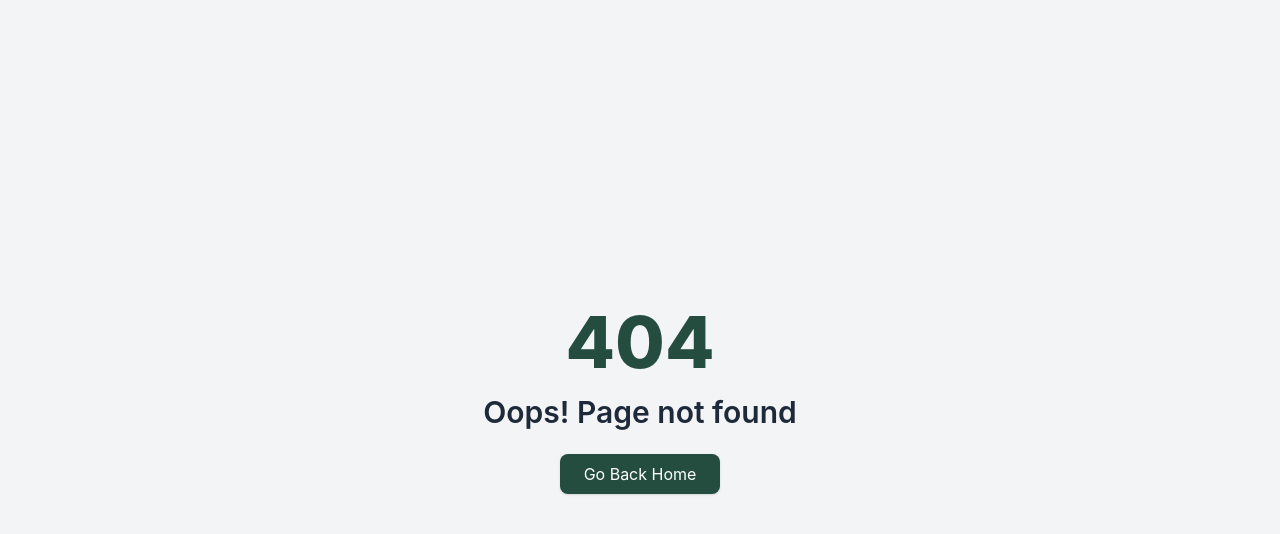
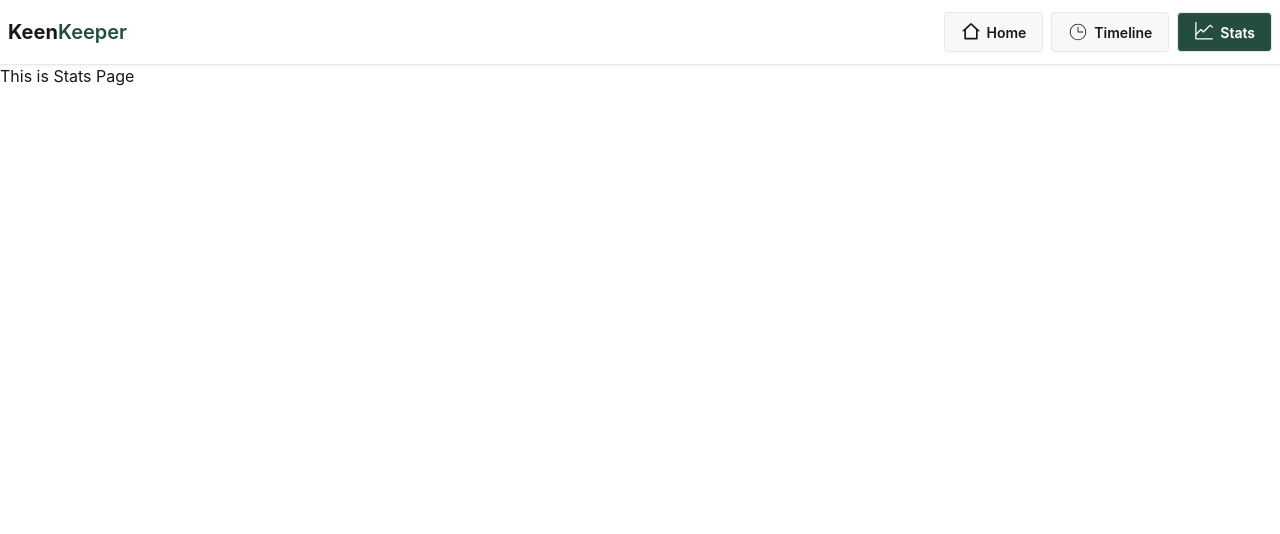
Before and after one commit to nayan12dey/keen-keeper-website, a React (Vite) app: page /stats in a window 1280 px wide. Before the commit this address had no page. Shown: the top 534 px of the page. Built offline with nearby package versions, Linux system fonts and the light colour scheme.

Commit message:
designed navbar and make button active

```diff
--- a/package.json
+++ b/package.json
@@ -13,6 +13,7 @@
     "@tailwindcss/vite": "^4.2.2",
     "react": "^19.2.4",
     "react-dom": "^19.2.4",
+    "react-icons": "^5.6.0",
     "react-router": "^7.14.0",
     "tailwindcss": "^4.2.2"
   },
--- a/src/components/shared/Navbar/Navbar.jsx
+++ b/src/components/shared/Navbar/Navbar.jsx
@@ -1,8 +1,17 @@
 
 
 import React from 'react';
+import { Link, NavLink } from 'react-router';
+import { RiHome2Line } from "react-icons/ri";
+import { CiClock2 } from "react-icons/ci";
+import { VscGraphLine } from "react-icons/vsc";
+
+
 
 const Navbar = () => {
+
+
+
     return (
         <div className="navbar bg-base-100 shadow-sm">
             <div className="navbar-start">
@@ -13,7 +22,9 @@ const Navbar = () => {
                     <ul
                         tabIndex="-1"
                         className="menu menu-sm dropdown-content bg-base-100 rounded-box z-1 mt-3 w-52 p-2 shadow">
-
+                        <li><Link to={"/"}>Home</Link></li>
+                        <li><Link to={"/timeline"}>Timeline</Link></li>
+                        <li><Link to={"/stats"}>Stats</Link></li>
 
                     </ul>
                 </div>
@@ -24,8 +35,12 @@ const Navbar = () => {
 
                 </ul>
             </div>
-            <div className="navbar-end">
-                <a className="btn bg-[#244D3F] text-white">Button</a>
+            <div className="navbar-end gap-2 hidden md:flex">
+                <NavLink to={"/"} className={({ isActive }) =>
+                    `btn ${isActive ? "bg-[#244D3F] text-white" : ""}`}><RiHome2Line className='text-xl' />Home</NavLink>
+                <NavLink to={"/timeline"} className={({isActive}) => `btn ${isActive ? "bg-[#244D3F] text-white" : ""}`}><CiClock2 className='text-xl' />Timeline</NavLink>
+                <NavLink to={"/stats"} className={({isActive}) => `btn ${isActive ? "bg-[#244D3F] text-white" : ""}`}><VscGraphLine className='text-xl' />
+                    Stats</NavLink>
             </div>
         </div>
     );
--- /dev/null
+++ b/src/pages/statsPage/Statspage.jsx
@@ -0,0 +1,13 @@
+
+
+import React from 'react';
+
+const Statspage = () => {
+    return (
+        <div>
+            This is Stats Page
+        </div>
+    );
+};
+
+export default Statspage;
--- a/src/routes/Routes.jsx
+++ b/src/routes/Routes.jsx
@@ -3,6 +3,7 @@ import MainLayout from "../layout/MainLayout";
 import Homepage from "../pages/homepage/Homepage";
 import Timeline from "../pages/timeline/Timeline";
 import ErrorPage from "../pages/ErrorPage/ErrorPage";
+import Statspage from "../pages/statsPage/Statspage";
 
 
 export const router = createBrowserRouter([
@@ -17,6 +18,10 @@ export const router = createBrowserRouter([
       {
         path: "/timeline",
         element: <Timeline></Timeline>
+      },
+      {
+        path: "/stats",
+        element: <Statspage></Statspage>
       }
     ],
     errorElement: <ErrorPage></ErrorPage>
```
Also changed, not shown: 1 other file (tests, documents, lock files or other folders).
